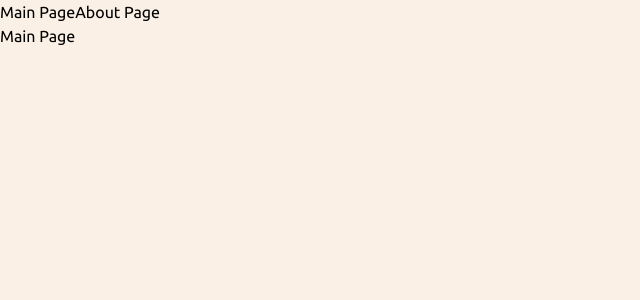
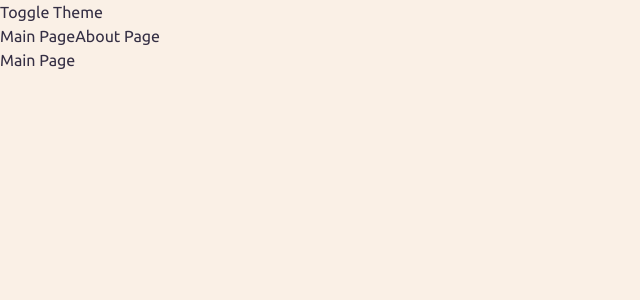
Before and after one commit to serge-st/production-setup, a React app: page / in a window 1280 px wide. Shown: the top 300 px of the page, without its empty margins (0-640 px from the left). Built offline with nearby package versions, Linux system fonts and the light colour scheme.

Commit message:
feat: implement theme switching

```diff
--- a/src/App.tsx
+++ b/src/App.tsx
@@ -1,13 +1,28 @@
-import { FC, Suspense } from 'react';
+import { FC, Suspense, useState } from 'react';
 import './styles/index.scss';
 import { Routes, Route } from 'react-router-dom';
 import { Link } from 'react-router-dom';
 import { AboutPageAsync } from './pages/AboutPage/AboutPageAsync';
 import { MainPageAsync } from './pages/MainPage/MainPageAsync';
 
+const THEME = {
+	REGULAR: 'regular',
+	DARK: 'dark',
+} as const;
+
+type ObjectValues<T> = T[keyof T];
+type Theme = ObjectValues<typeof THEME>;
+
 const App: FC = () => {
+    const [theme, setTheme] = useState<Theme>('regular');
+
+    const handleClick = () => {
+        setTheme(theme === 'regular' ? 'dark' : 'regular');
+    }
+
     return (
-        <div className='App regular'>
+        <div className={`App ${theme}`}>
+            <button type="button" onClick={handleClick}>Toggle Theme</button><br></br>
             <Link to={'/'}>Main Page</Link>
             <Link to={'/about'}>About Page</Link>
 
--- a/src/styles/index.scss
+++ b/src/styles/index.scss
@@ -4,7 +4,8 @@
 @import "./themes/dark.scss";
 
 .App {
-	height: 100vh;
+	min-height: 100vh;
 	background-color: var(--bg-color);
+	color: var(--primary-color);
 	font: var(--font-m);
 }
```
